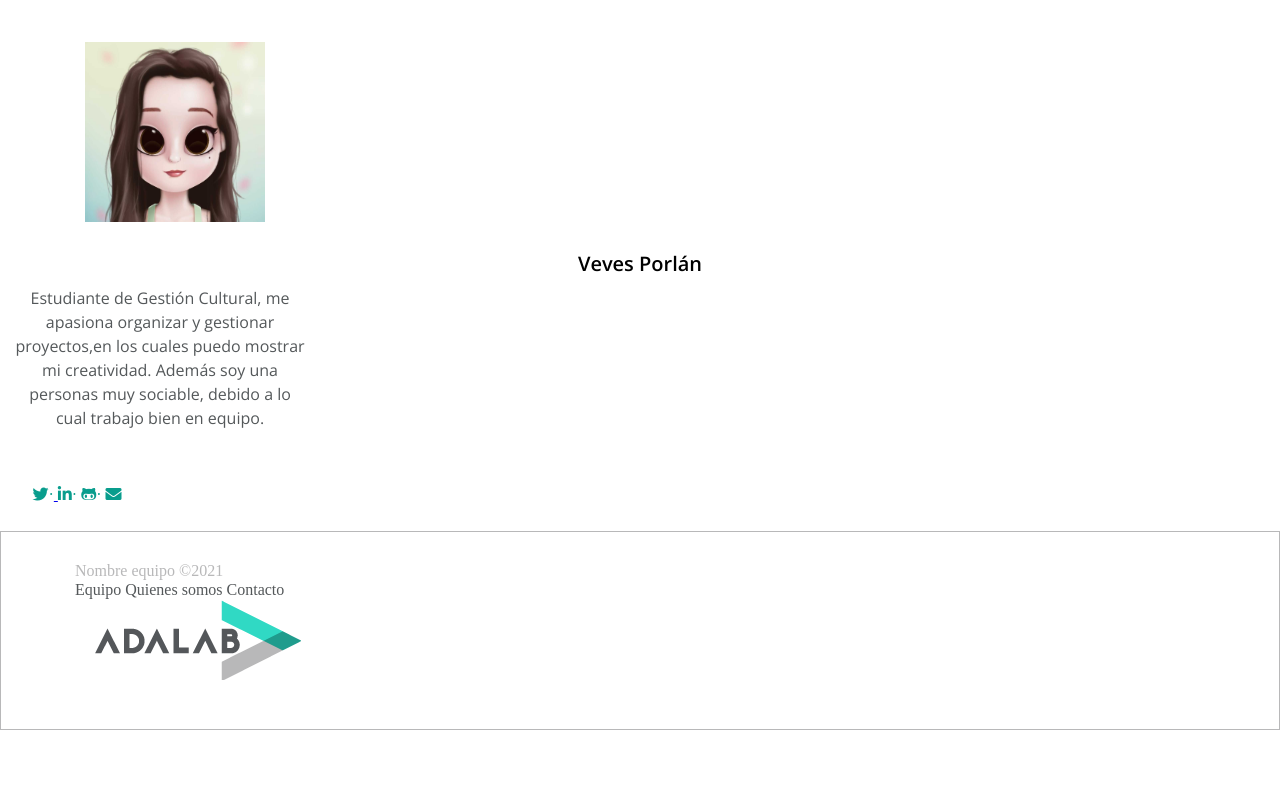
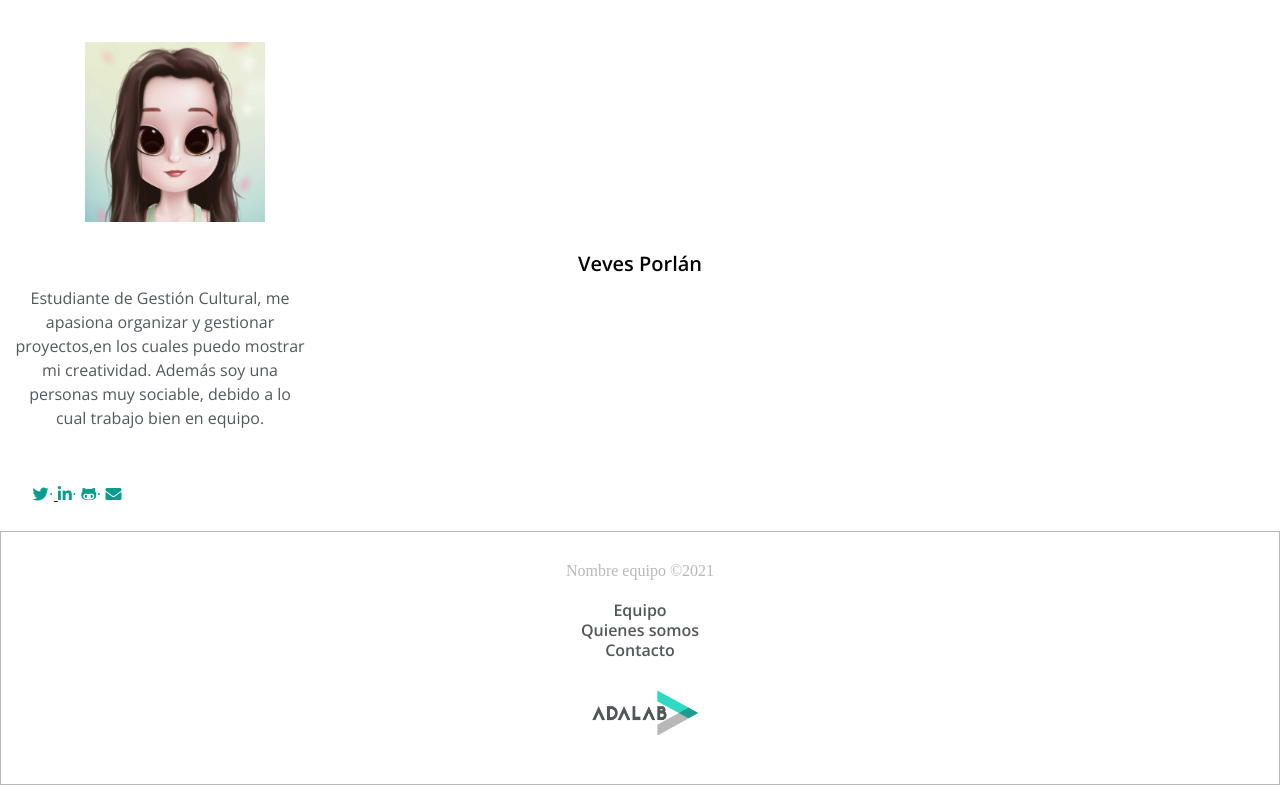
Before and after one commit to CriSFV/Maquetacion-de-una-web, a plain HTML site: page index.html in a window 1280 px wide. Shown: the part 2889-3674 px from the top of the page. Before the commit the page ends 3619 px from the top, so only its background shows below. Drawn offline with nearby package versions, Linux system fonts and the light colour scheme.

Commit message:
css footer again

```diff
--- a/CSS/style.css
+++ b/CSS/style.css
@@ -32,26 +32,26 @@
   /* Todo Footer */
   --font-size14: var(14px);
 }
-.arriba{
+.arriba {
   background-color: #099d8d;
   height: 90px;
 }
-.lista{
+.lista {
   display: flex;
   justify-content: space-evenly;
   align-items: center;
   background-color: #14d9c4;
   width: 100vw;
   height: 40px;
-  transform: translate(0%,40%)
+  transform: translate(0%, 40%);
 }
-.texto-cabecera{
+.texto-cabecera {
   color: white;
-  text-decoration:none;
+  text-decoration: none;
   list-style: none;
   text-align: center;
 }
-.h1{
+.h1 {
   vertical-align: middle;
   padding-top: 1vw;
 }
@@ -64,21 +64,24 @@ fondo equipo {
   background-color: white;
   margin: 15px;
 }
-.picprof { width: 180px;
+.picprof {
+  width: 180px;
   height: 180px;
   margin-left: 70px;
   margin-right: 70px;
   margin-top: 45px;
   margin-bottom: 15px;
 }
-.art-who-r-we { width: 290px;
-height: 200px;
-text-align: center;}
+.art-who-r-we {
+  width: 290px;
+  height: 200px;
+  text-align: center;
+}
 
 .icon {
   color: #099d8d;
   font-size: 16px;
-  display:inline-block;
+  display: inline-block;
 }
 
 .iconbox {
@@ -156,16 +159,31 @@ h4 {
 }
 
 .footerlink {
-  font-family: OpenSans-Semibold;
+  font-family: "Open Sans", sans-serif;
+  font-weight: bold;
   color: #54585a;
   size: 40px;
   line-height: 20px;
-  list-style-type: none;
+  display: flex;
+  flex-direction: column;
+  justify-content: space-around;
   text-decoration: none;
   align-items: center;
 }
 .copy {
   color: #b8b8b9;
   size: 14px;
+  display: flex;
+  flex-direction: column;
+  justify-content: space-around;
   align-items: center;
+  padding-bottom: 20px;
 }
+.logo {
+  text-align: center;
+}
+.adalab {
+  width: 115.9px;
+  height: 45px;
+  padding-top: 30px;
+}
```
